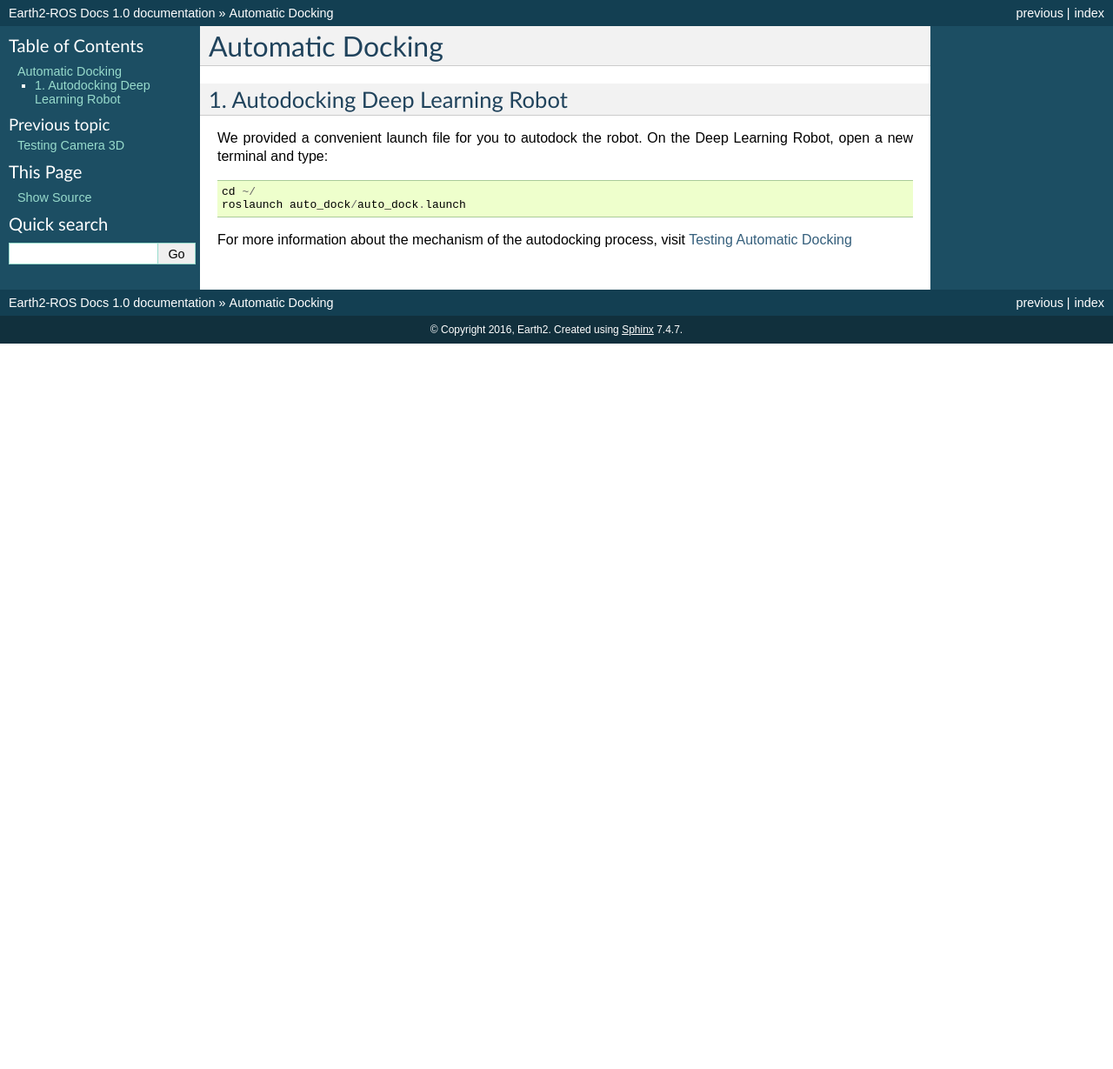
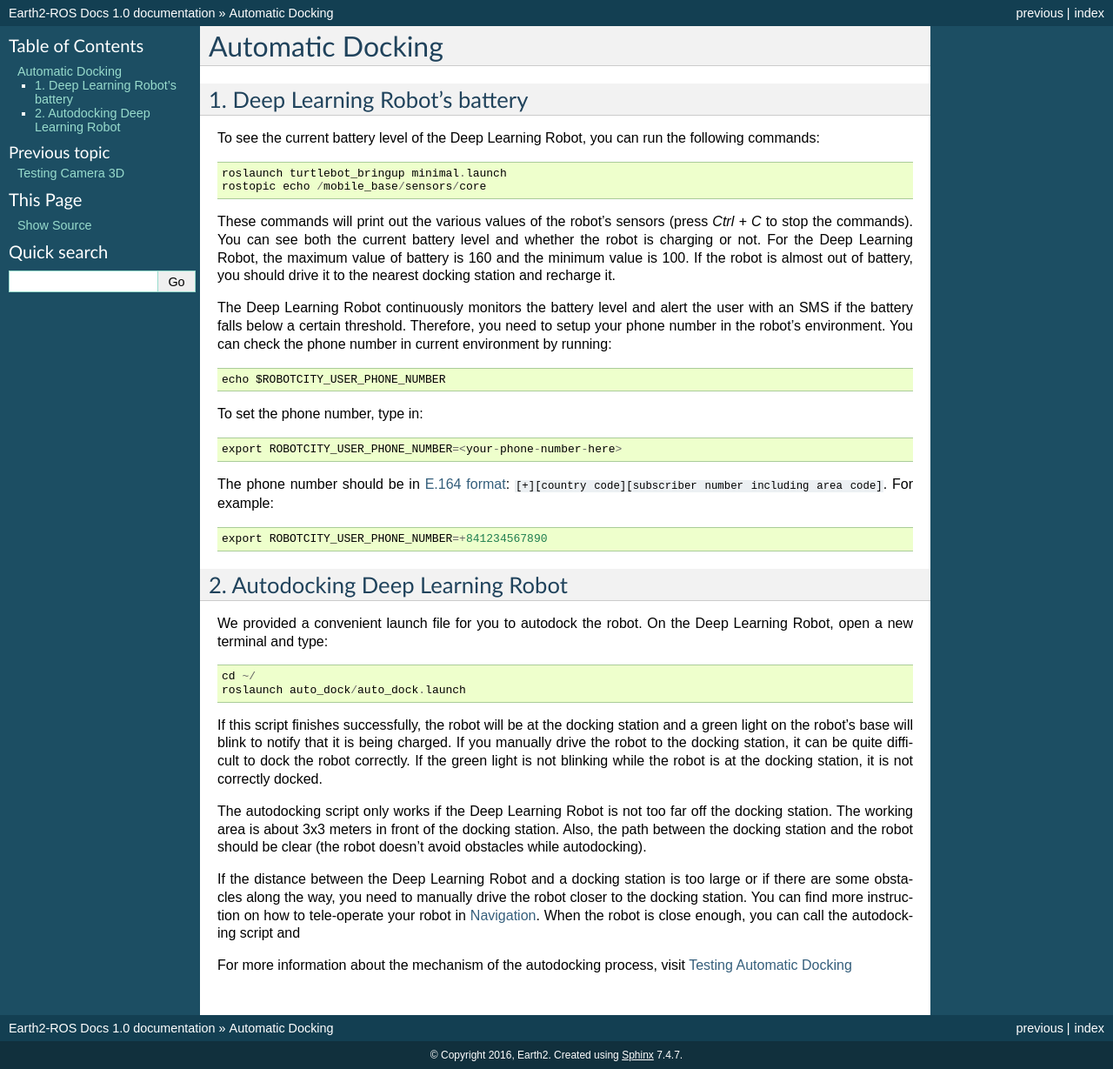
Before and after one commit to jacksnow00/earth2-docs, a Sphinx documentation site: the page built from docs/gautodockingcharge.rst, in a window 1280 px wide. Shown: the whole page at 87% size. Built offline with Sphinx 7.4.7, drawn with Linux system fonts in a browser that asks for light colours; before the commit the page ends 900 px from its top, so only the background shows below that.

Commit message:
Add SMS info and autodocking instruction
- Add instruction to set SMS phone number and to monitor battery
- Add some note about the range of autodocking script

```diff
--- a/docs/gautodockingcharge.rst
+++ b/docs/gautodockingcharge.rst
@@ -2,11 +2,56 @@
 Automatic Docking
 =================
 
-1. Autodocking Deep Learning Robot
+1. Deep Learning Robot's battery
+--------------------------------
+To see the current battery level of the Deep Learning Robot, you can run the following commands::
+
+    roslaunch turtlebot_bringup minimal.launch
+    rostopic echo /mobile_base/sensors/core
+
+These commands will print out the various values of the robot's sensors (press *Ctrl + C* to stop the commands).
+You can see both the current battery level and whether the robot is charging or not.
+For the Deep Learning Robot, the maximum value of battery is 160 and the minimum value is 100.
+If the robot is almost out of battery, you should drive it to the nearest docking station and recharge it.
+
+The Deep Learning Robot continuously monitors the battery level and alert the user with an SMS if the battery falls
+below a certain threshold.
+Therefore, you need to setup your phone number in the robot's environment.
+You can check the phone number in current environment by running::
+
+    echo $ROBOTCITY_USER_PHONE_NUMBER
+
+To set the phone number, type in::
+
+    export ROBOTCITY_USER_PHONE_NUMBER=<your-phone-number-here>
+
+The phone number should be in `E.164 format <https://en.wikipedia.org/wiki/E.164>`_:
+``[+][country code][subscriber number including area code]``.
+For example::
+
+    export ROBOTCITY_USER_PHONE_NUMBER=+841234567890
+
+2. Autodocking Deep Learning Robot
 ----------------------------------
 We provided a convenient launch file for you to autodock the robot.
 On the Deep Learning Robot, open a new terminal and type::
-  cd ~/
-  roslaunch auto_dock/auto_dock.launch
+
+    cd ~/
+    roslaunch auto_dock/auto_dock.launch
+
+If this script finishes successfully, the robot will be at the docking station and a green light on the robot's base
+will blink to notify that it is being charged.
+If you manually drive the robot to the docking station, it can be quite difficult to dock the robot correctly.
+If the green light is not blinking while the robot is at the docking station, it is not correctly docked.
+
+The autodocking script only works if the Deep Learning Robot is not too far off the docking station.
+The working area is about 3x3 meters in front of the docking station.
+Also, the path between the docking station and the robot should be clear (the robot doesn't avoid obstacles
+while autodocking).
+
+If the distance between the Deep Learning Robot and a docking station is too large or if there are some obstacles along
+the way, you need to manually drive the robot closer to the docking station.
+You can find more instruction on how to tele-operate your robot in :ref:`navigation`.
+When the robot is close enough, you can call the autodocking script and
 
 For more information about the mechanism of the autodocking process, visit `Testing Automatic Docking <http://wiki.ros.org/kobuki/Tutorials/Testing%20Automatic%20Docking>`_
```
Also changed, not shown: docs/enavigation.rst (+11 -9 lines).
